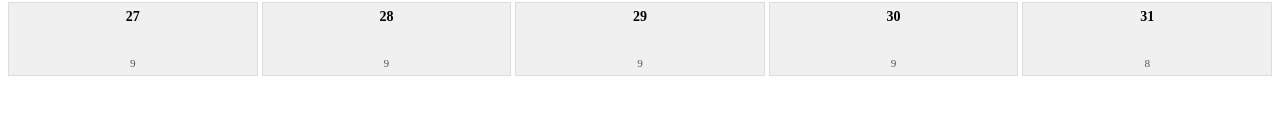
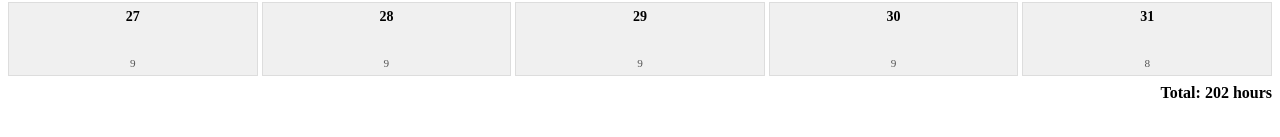
Before and after one commit to aglamazy/project_assigment, a React app in the folder client/: page / in a window 1280 px wide. Shown: the part 367-504 px from the top of the page. Built offline with nearby package versions, Linux system fonts and the light colour scheme.

Commit message:
Add total hours summary row

```diff
--- a/client/src/WorkdaysTable.tsx
+++ b/client/src/WorkdaysTable.tsx
@@ -49,6 +49,11 @@ export default function WorkdaysTable() {
     }
     return map;
   }, [data]);
+
+  const totalHours = React.useMemo(
+      () => data.reduce((sum, d) => sum + d.workingHours, 0),
+      [data]
+  );
 
   const daysInMonth = new Date(selectedYear, selectedMonth, 0).getDate();
   const weeks: JSX.Element[] = [];
@@ -156,6 +161,9 @@ export default function WorkdaysTable() {
           ))}
           {weeks}
         </div>
+        <div style={{ marginTop: '8px', fontWeight: 'bold', textAlign: 'right' }}>
+          Total: {totalHours} hours
+        </div>
       </div>
   );
 }
```
